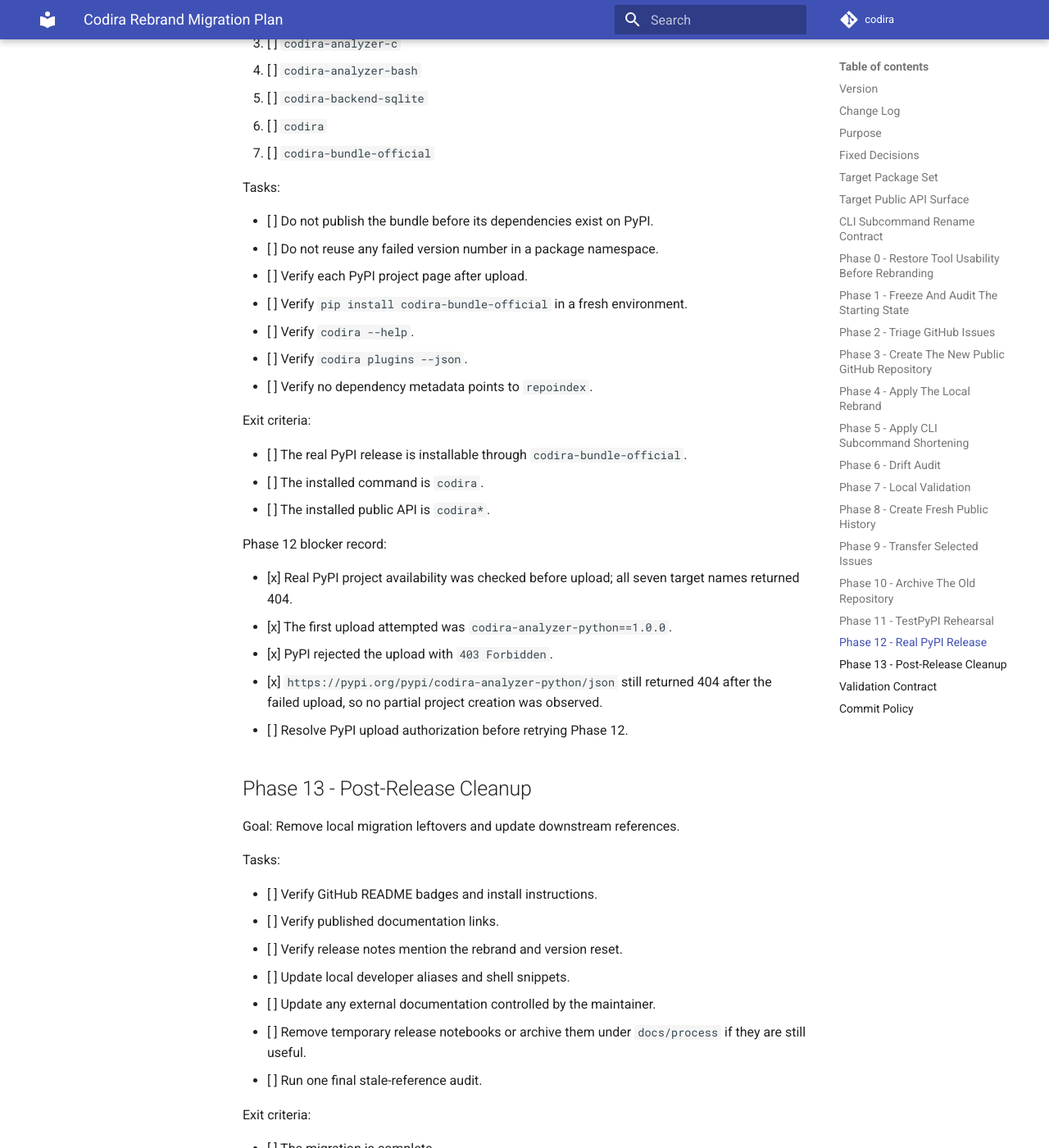
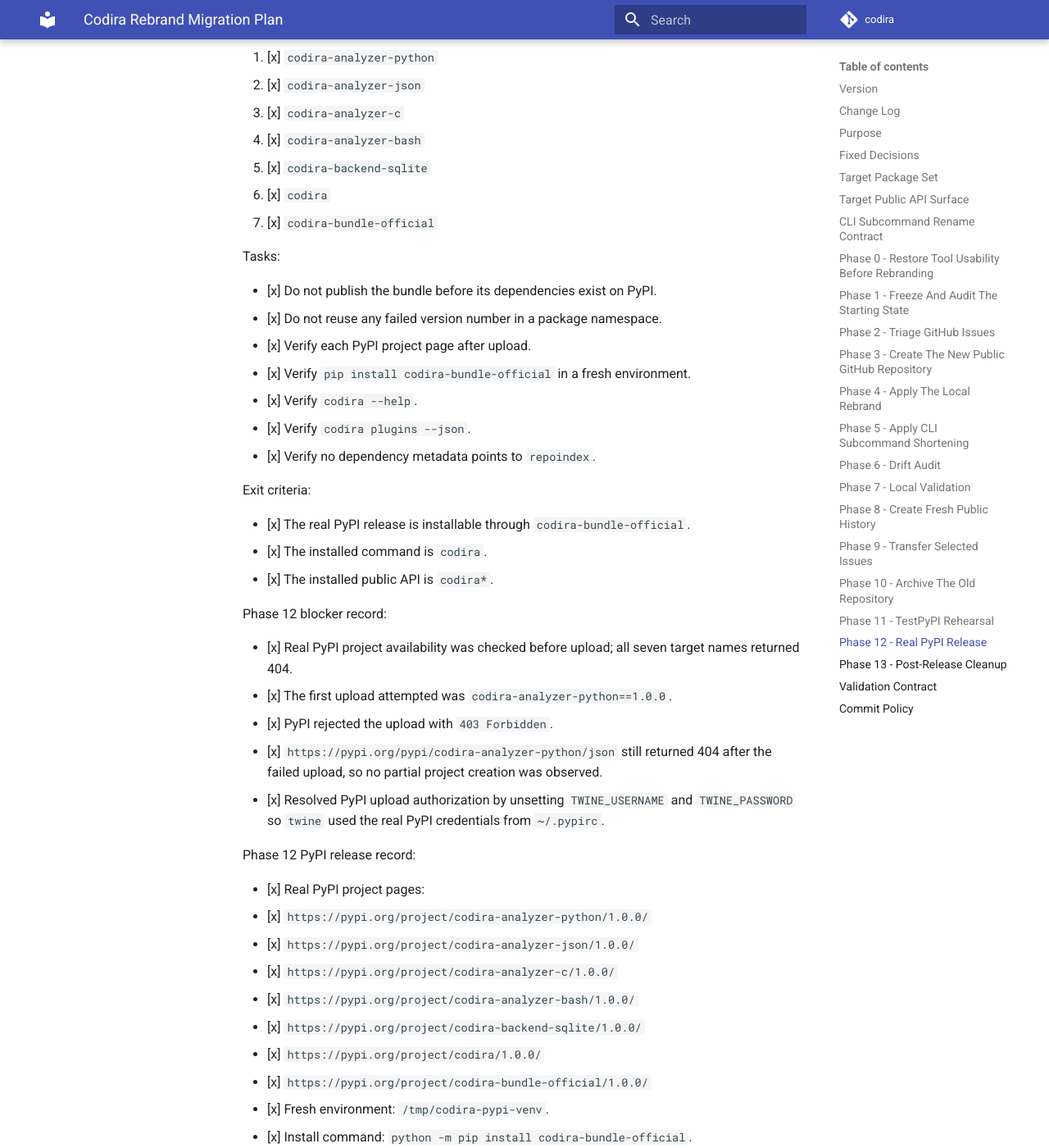
Before and after one commit to marco0560/codira, an MkDocs documentation site: the page built from docs/process/migration-plan-revised.md, in a window 1280 px wide and 1400 px high, scrolled down 17246 px. Shown: the whole window at 82% size. Built offline with MkDocs 1.6.1 and Material for MkDocs 9.7.7, drawn with Linux system fonts in a browser that asks for light colours; comment, search, counter and statistics services are not loaded; some of the changed text lies outside the part shown.

Commit message:
docs(process): record pypi release

```diff
--- a/docs/process/migration-plan-revised.md
+++ b/docs/process/migration-plan-revised.md
@@ -51,6 +51,9 @@ This document supersedes the root-level draft `migration-plan.md` for the
 - `0.1.14`: Record the Phase 12 real-PyPI blocker: the first upload attempt
   was rejected with `403 Forbidden`, and PyPI still reported the attempted
   project name as absent afterward.
+- `0.1.15`: Complete Phase 12 by retrying real PyPI uploads with TestPyPI
+  `TWINE_*` environment variables unset, then validating a fresh
+  `codira-bundle-official` install from PyPI.
 
 ## Purpose
 
@@ -652,29 +655,29 @@ Publish the validated `codira` package set to PyPI.
 
 Publish to PyPI in dependency order:
 
-1. [ ] `codira-analyzer-python`
-2. [ ] `codira-analyzer-json`
-3. [ ] `codira-analyzer-c`
-4. [ ] `codira-analyzer-bash`
-5. [ ] `codira-backend-sqlite`
-6. [ ] `codira`
-7. [ ] `codira-bundle-official`
+1. [x] `codira-analyzer-python`
+2. [x] `codira-analyzer-json`
+3. [x] `codira-analyzer-c`
+4. [x] `codira-analyzer-bash`
+5. [x] `codira-backend-sqlite`
+6. [x] `codira`
+7. [x] `codira-bundle-official`
 
 Tasks:
 
-- [ ] Do not publish the bundle before its dependencies exist on PyPI.
-- [ ] Do not reuse any failed version number in a package namespace.
-- [ ] Verify each PyPI project page after upload.
-- [ ] Verify `pip install codira-bundle-official` in a fresh environment.
-- [ ] Verify `codira --help`.
-- [ ] Verify `codira plugins --json`.
-- [ ] Verify no dependency metadata points to `repoindex`.
+- [x] Do not publish the bundle before its dependencies exist on PyPI.
+- [x] Do not reuse any failed version number in a package namespace.
+- [x] Verify each PyPI project page after upload.
+- [x] Verify `pip install codira-bundle-official` in a fresh environment.
+- [x] Verify `codira --help`.
+- [x] Verify `codira plugins --json`.
+- [x] Verify no dependency metadata points to `repoindex`.
 
 Exit criteria:
 
-- [ ] The real PyPI release is installable through `codira-bundle-official`.
-- [ ] The installed command is `codira`.
-- [ ] The installed public API is `codira*`.
+- [x] The real PyPI release is installable through `codira-bundle-official`.
+- [x] The installed command is `codira`.
+- [x] The installed public API is `codira*`.
 
 Phase 12 blocker record:
 
@@ -685,7 +688,35 @@ Phase 12 blocker record:
 - [x] PyPI rejected the upload with `403 Forbidden`.
 - [x] `https://pypi.org/pypi/codira-analyzer-python/json` still returned 404
   after the failed upload, so no partial project creation was observed.
-- [ ] Resolve PyPI upload authorization before retrying Phase 12.
+- [x] Resolved PyPI upload authorization by unsetting `TWINE_USERNAME` and
+  `TWINE_PASSWORD` so `twine` used the real PyPI credentials from
+  `~/.pypirc`.
+
+Phase 12 PyPI release record:
+
+- [x] Real PyPI project pages:
+  - [x] `https://pypi.org/project/codira-analyzer-python/1.0.0/`
+  - [x] `https://pypi.org/project/codira-analyzer-json/1.0.0/`
+  - [x] `https://pypi.org/project/codira-analyzer-c/1.0.0/`
+  - [x] `https://pypi.org/project/codira-analyzer-bash/1.0.0/`
+  - [x] `https://pypi.org/project/codira-backend-sqlite/1.0.0/`
+  - [x] `https://pypi.org/project/codira/1.0.0/`
+  - [x] `https://pypi.org/project/codira-bundle-official/1.0.0/`
+- [x] Fresh environment:
+  `/tmp/codira-pypi-venv`.
+- [x] Install command:
+  `python -m pip install codira-bundle-official`.
+- [x] Installed package set included `codira==1.0.0` and all six first-party
+  `codira-*==1.0.0` distributions.
+- [x] `pip check` reported no broken requirements.
+- [x] Metadata search found no installed `repoindex` distribution and no
+  `Requires-Dist: repoindex` dependency metadata.
+- [x] Runtime smoke tests passed from the fresh environment:
+  - [x] `codira --help`
+  - [x] `codira -V`
+  - [x] `codira plugins --json`
+  - [x] `codira index --full --json`
+  - [x] `codira ctx "package metadata rename" --json`
 
 ## Phase 13 - Post-Release Cleanup
 
```
Also changed, not shown: other parts of docs/process/migration-plan-revised.md (+1 -1 lines).
